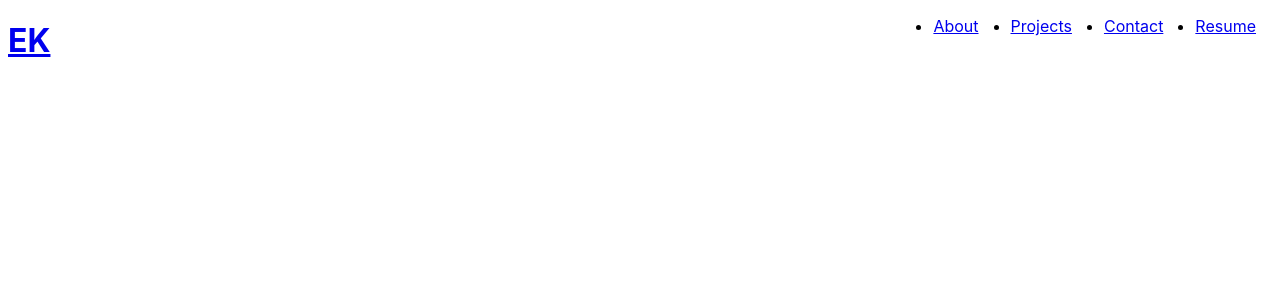
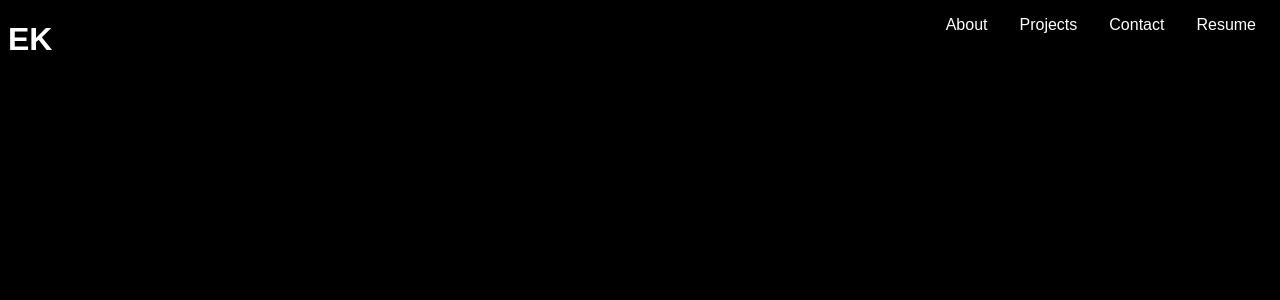
Before and after one commit to Bycicleace/react-portfolio, a React (Create React App) app: page / in a window 1280 px wide. Shown: the top 300 px of the page. Built offline with nearby package versions, Linux system fonts and the light colour scheme.

Commit message:
Update CSS a bit

```diff
--- a/src/index.css
+++ b/src/index.css
@@ -2,23 +2,36 @@
   --primary: #ffffff;
   --secondary: #ffffff;
   --tertiary: #ffffff;
+  --dark: #000000;
+  --light: #fafafa;
   --error: #e42e00;
   --spacing-one: calc(1rem * 0.5);
   --spacing-two: calc(1rem);
 }
 
+html, body {
+  min-height: 100%;
+}
+
 body {
   margin: 0;
-  font-family: -apple-system, BlinkMacSystemFont, 'Segoe UI', 'Roboto', 'Oxygen',
-    'Ubuntu', 'Cantarell', 'Fira Sans', 'Droid Sans', 'Helvetica Neue',
-    sans-serif;
-  -webkit-font-smoothing: antialiased;
-  -moz-osx-font-smoothing: grayscale;
+  padding: 0;
+  background-color: var(--dark);
+  color: var(--light);
+  font-family: sans-serif;
 }
 
-code {
-  font-family: source-code-pro, Menlo, Monaco, Consolas, 'Courier New',
-    monospace;
+a {
+  color: var(--tertiary);
+  text-decoration: none;
+}
+
+li {
+  list-style: none;
+}
+
+li a {
+  text-decoration: none;
 }
 
 .flex-row {
```
